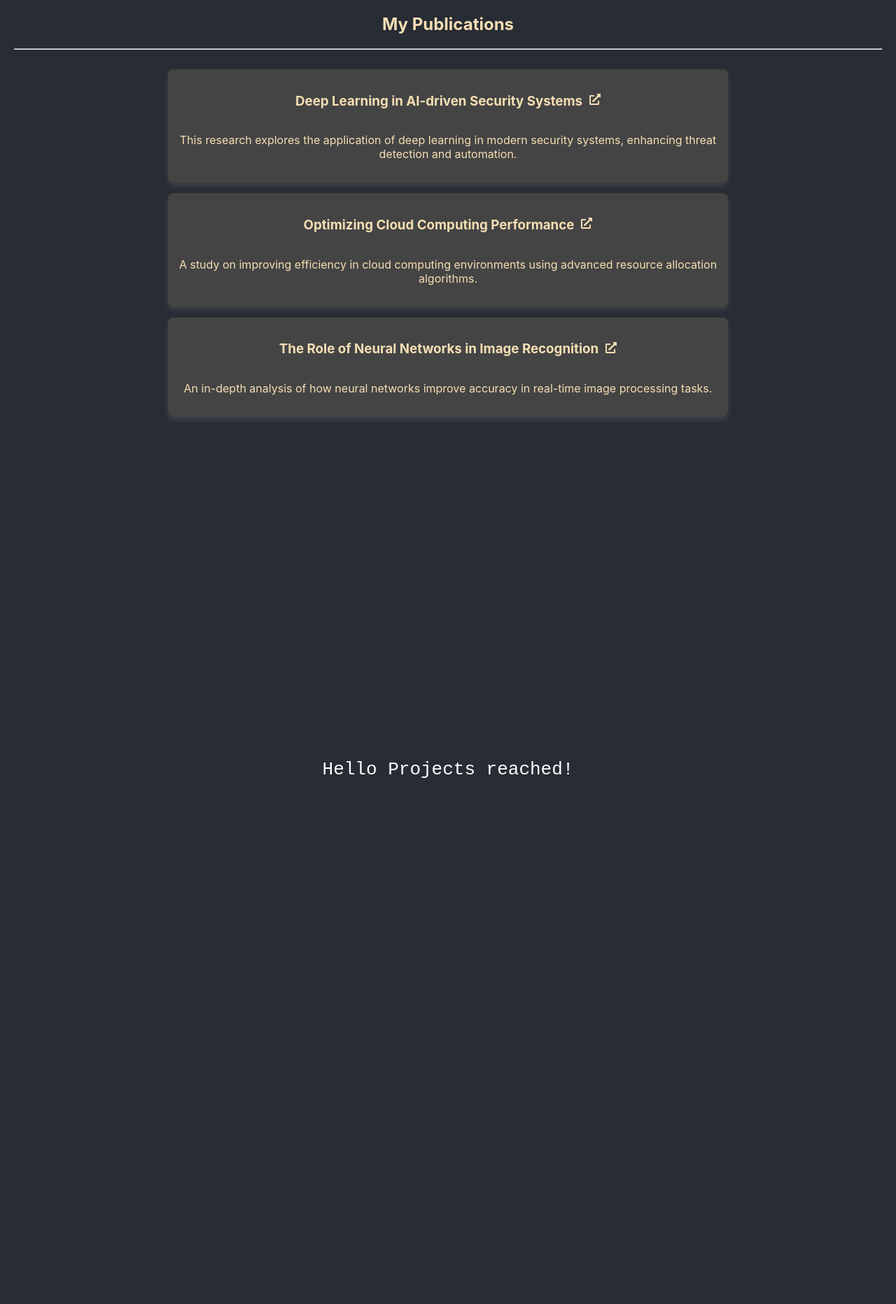
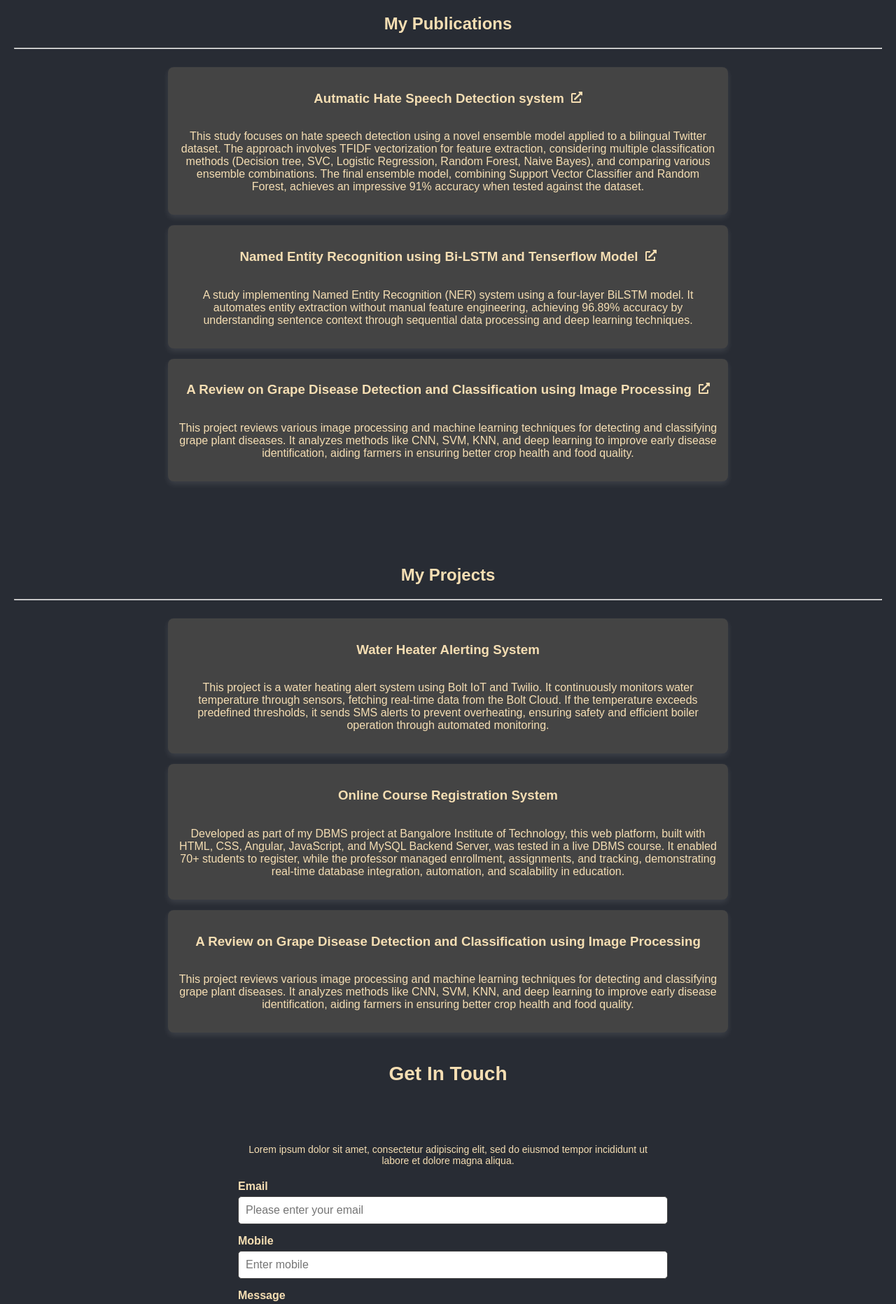
Before and after one commit to nvsahana/ReactPorfolioApp, a React (Create React App) app: page / in a window 1280 px wide. Shown: the part 880-2744 px from the top of the page at 70% size. Built offline with nearby package versions, Linux system fonts and the light colour scheme.

Commit message:
Updated Projects.tsx and ContactMe.tsx

```diff
--- /dev/null
+++ b/public/Projects.json
@@ -0,0 +1,15 @@
+[
+    {
+      "title": "Water Heater Alerting System",
+      "description": "This project is a water heating alert system using Bolt IoT and Twilio. It continuously monitors water temperature through sensors, fetching real-time data from the Bolt Cloud. If the temperature exceeds predefined thresholds, it sends SMS alerts to prevent overheating, ensuring safety and efficient boiler operation through automated monitoring."
+
+    },
+    {
+      "title": "Online Course Registration System",
+      "description": "Developed as part of my DBMS project at Bangalore Institute of Technology, this web platform, built with HTML, CSS, Angular, JavaScript, and MySQL Backend Server, was tested in a live DBMS course. It enabled 70+ students to register, while the professor managed enrollment, assignments, and tracking, demonstrating real-time database integration, automation, and scalability in education."
+    },
+    {
+      "title": "A Review on Grape Disease Detection and Classification using Image Processing ",
+      "description": "This project reviews various image processing and machine learning techniques for detecting and classifying grape plant diseases. It analyzes methods like CNN, SVM, KNN, and deep learning to improve early disease identification, aiding farmers in ensuring better crop health and food quality."
+    }
+]
--- a/public/publications.json
+++ b/public/publications.json
@@ -1,17 +1,17 @@
 [
     {
-      "title": "Deep Learning in AI-driven Security Systems",
-      "description": "This research explores the application of deep learning in modern security systems, enhancing threat detection and automation.",
+      "title": "Autmatic Hate Speech Detection system",
+      "description": "This study focuses on hate speech detection using a novel ensemble model applied to a bilingual Twitter dataset. The approach involves TFIDF vectorization for feature extraction, considering multiple classification methods (Decision tree, SVC, Logistic Regression, Random Forest, Naive Bayes), and comparing various ensemble combinations. The final ensemble model, combining Support Vector Classifier and Random Forest, achieves an impressive 91% accuracy when tested against the dataset.",
       "link": "https://ieeexplore.ieee.org/abstract/document/10276372?casa_token=xrbYKADg_TwAAAAA:hT4Ui06DfavrMGcRUr9Tq8WcUnGusuzLaaEHI3ADUS6MCb-Zoaz-VLcFNKOXzkpSGD66wdvICOU"
     },
     {
-      "title": "Optimizing Cloud Computing Performance",
-      "description": "A study on improving efficiency in cloud computing environments using advanced resource allocation algorithms.",
+      "title": "Named Entity Recognition using Bi-LSTM and Tenserflow Model",
+      "description": "A study implementing Named Entity Recognition (NER) system using a four-layer BiLSTM model. It automates entity extraction without manual feature engineering, achieving 96.89% accuracy by understanding sentence context through sequential data processing and deep learning techniques.",
       "link":"https://www.irjet.net/archives/V9/i10/IRJET-V9I1034.pdf"
     },
     {
-      "title": "The Role of Neural Networks in Image Recognition",
-      "description": "An in-depth analysis of how neural networks improve accuracy in real-time image processing tasks.",
+      "title": "A Review on Grape Disease Detection and Classification using Image Processing ",
+      "description": "This project reviews various image processing and machine learning techniques for detecting and classifying grape plant diseases. It analyzes methods like CNN, SVM, KNN, and deep learning to improve early disease identification, aiding farmers in ensuring better crop health and food quality.",
       "link": "https://www.irjet.net/archives/V8/i9/IRJET-V8I966.pdf"
     }
 ]
--- a/src/components/Footer/Footer.tsx
+++ b/src/components/Footer/Footer.tsx
@@ -2,7 +2,11 @@ import React from 'react';
 
 function Footer() {
   return (
-       <p>Hello Footer reached!</p>
+    <>
+    <hr />
+           <p style={{textAlign:"right", paddingRight: "20px", fontStyle:"italic"}}>Copywrite &#169; 2025 Sahana Narasipura Vasudevarao</p>
+    </>
+
   );
 }
 
--- /dev/null
+++ b/src/components/Main/ContactMe.css
@@ -0,0 +1,101 @@
+/* ContactMe.css */
+body {
+    font-family: Arial, sans-serif;
+    width: 100%;
+    color: wheat;
+    background-color: #282c34;
+    text-align: center;
+  }
+
+  .contact-container {
+    width: 100%;
+  }
+
+.ContactContent {
+    max-width: 600px;
+    margin: 50px auto;
+    padding: 20px;
+    background: inherit;
+    border-radius: 10px;
+}
+
+  .contact-container h2 {
+    font-size: 28px;
+    font-weight: bold;
+    margin-bottom: 10px;
+  }
+
+  .contact-container p {
+    font-size: 14px;
+    color: wheat;
+    margin-bottom: 20px;
+  }
+
+  .input-group {
+    margin-bottom: 15px;
+    text-align: left;
+  }
+
+  .input-group label {
+    display: block;
+    font-weight: bold;
+    margin-bottom: 5px;
+  }
+
+  .input-group input,
+  .input-group textarea {
+    width: 100% !important;
+    padding-left: 10px;
+    padding-top: 10px;
+    padding-bottom: 10px;
+    border: 1px solid #444;
+    border-radius: 5px;
+    background: white;
+    color: black;
+    font-size: 16px;
+  }
+
+  .input-group textarea {
+    resize: none;
+    height: 100px;
+  }
+
+  .submit-btn {
+    width: 102.45%;
+    padding: 12px;
+    background: #4CAF50;
+    color: white;
+    border: none;
+    border-radius: 5px;
+    font-size: 18px;
+    cursor: pointer;
+  }
+
+  .submit-btn:hover {
+    background: #45a049;
+  }
+
+  .submit-btn:focus {
+    outline: none;
+  }
+
+@media (max-width: 820px) {
+    .ContactContent {
+        max-width: 70%;
+        margin: 50px auto;
+        padding: 20px;
+        background: inherit;
+        border-radius: 10px;
+    }
+    .submit-btn {
+        width: 104.45%;
+        padding: 10px;
+        background: #4CAF50;
+        color: white;
+        border: none;
+        border-radius: 5px;
+        font-size: 18px;
+        cursor: pointer;
+      }
+
+}
--- a/src/components/Main/ContactMe.tsx
+++ b/src/components/Main/ContactMe.tsx
@@ -1,13 +1,74 @@
-import React from 'react';
+import React, { useState } from "react";
+import "./ContactMe.css";
 
-function ContactMe() {
+const ContactMe: React.FC = () => {
+  const [formData, setFormData] = useState({
+    email: "",
+    mobile: "",
+    message: "",
+  });
+
+  const handleChange = (e: React.ChangeEvent<HTMLInputElement | HTMLTextAreaElement>) => {
+    setFormData({ ...formData, [e.target.name]: e.target.value });
+  };
+
+  const handleSubmit = (e: React.FormEvent) => {
+    e.preventDefault();
+    console.log("Form submitted:", formData);
+    alert("Message sent successfully!");
+  };
+
   return (
-    <div className="App">
-      <header className="App-header">
-       <p>Hello ContactMe reached!</p>
-      </header>
+    <div className="contact-container">
+      <h2>Get In Touch</h2>
+      <div className="ContactContent">
+        <p>
+          Lorem ipsum dolor sit amet, consectetur adipiscing elit, sed do eiusmod tempor incididunt ut labore et dolore magna aliqua.
+        </p>
+        <form onSubmit={handleSubmit}>
+          <div className="input-group">
+            <label htmlFor="email">Email</label>
+            <input
+              type="email"
+              id="email"
+              name="email"
+              placeholder="Please enter your email"
+              value={formData.email}
+              onChange={handleChange}
+              required
+            />
+          </div>
+
+          <div className="input-group">
+            <label htmlFor="mobile">Mobile</label>
+            <input
+              type="tel"
+              id="mobile"
+              name="mobile"
+              placeholder="Enter mobile"
+              value={formData.mobile}
+              onChange={handleChange}
+              required
+            />
+          </div>
+
+          <div className="input-group">
+            <label htmlFor="message">Message</label>
+            <textarea
+              id="message"
+              name="message"
+              placeholder="Enter your message"
+              value={formData.message}
+              onChange={handleChange}
+              required
+            />
+          </div>
+
+          <button type="submit" className="submit-btn">Submit &gt;</button>
+        </form>
+      </div>
     </div>
   );
-}
+};
 
 export default ContactMe;
--- a/src/components/Main/Main.css
+++ b/src/components/Main/Main.css
@@ -31,14 +31,13 @@
     border-radius:150px !important;
 }
 .styled-button {
-    width: 50%;
-    background-color: #4a9b2f;
+    background-color: #4CAF50; /* Green color */
     color: white;
-    font-size: 18px;
+    font-size: 20px;
     font-weight: bold;
-    padding: 15px 30px;
-    border: 2px solid #73c04f;
-    border-radius: 8px;
+    padding: 15px 35px;
+    border: none;
+    border-radius: 10px;
     cursor: pointer;
     transition: all 0.3s ease-in-out;
     display: flex;
@@ -48,19 +47,20 @@
     letter-spacing: 1px;
     font-family: "Courier New", monospace;
     text-shadow: 1px 1px 2px rgba(0, 0, 0, 0.2);
-    box-shadow: 0px 4px 10px rgba(0, 255, 0, 0.2);
+    box-shadow: 0px 4px 15px rgba(0, 255, 0, 0.5);
 }
 
 .styled-button:hover {
-    background-color: #73c04f;
-    box-shadow: 0px 0px 15px rgba(0, 255, 0, 0.5);
-    transform: scale(1.05);
+    background-color: #45a049;
+    box-shadow: 0px 0px 20px rgba(0, 255, 0, 0.8);
+    transform: scale(1.1);
 }
 
 .styled-button .arrow {
-    font-size: 20px;
+    font-size: 22px;
     margin-left: 10px;
 }
+
 
 
 
@@ -70,6 +70,7 @@
         justify-content: center;
         align-items: center;
         text-align: center;
+        padding-top: 5em;
     }
     .LeftFlexContent {
         width: 100%;
--- a/src/components/Main/Main.tsx
+++ b/src/components/Main/Main.tsx
@@ -20,13 +20,13 @@ interface ButtonProps {
 }
 
 // Styled Button Component (embedded in Main.tsx)
-const StyledButton: React.FC<ButtonProps> = ({ text, to }) => {
-  return (
-    <Link to={to} className="styled-button" style={{textDecoration: 'None'}}>
-    {text} <span className="arrow">›</span>
-  </Link>
-  );
-};
+// const StyledButton: React.FC<ButtonProps> = ({ text, to }) => {
+//   return (
+//     <Link to={to} className="styled-button" style={{textDecoration: 'None'}}>
+//     {text} <span className="arrow">›</span>
+//   </Link>
+//   );
+// };
 
 const handleThis = (id: string) => {
   console.log("Reached me")
@@ -44,7 +44,9 @@ function Main() {
                 <p style={{fontFamily:"Courier New"}}>I am a full-stack developer with experience in software development, AI, and cloud computing. Having worked at Toyz Electronics, Bosch, and iConsult, I specialize in Java, Python, React, and AWS. My focus is on building scalable applications, optimizing databases, and developing AI-driven solutions to enhance efficiency and innovation.</p>
                 <div className="LeftButton" style={{paddingTop:2}}>
                 {/* <StyledButton text="Let's get Started" to="/publications" /> */}
-                <button onClick={() => handleThis('Publication')}>lets get started</button>
+                <button className="styled-button" onClick={() => handleThis('Publication')}>
+                  Let’s get started <span className="arrow">➤</span>
+                </button>
                 </div>
               </div>
             </div>
--- /dev/null
+++ b/src/components/Main/Projects.css
@@ -0,0 +1,30 @@
+.PublicationsPage {
+    min-height: 85vh;
+    text-align: center;
+    padding: 20px;
+    background-color: #282c34;
+    color: wheat;
+    padding-top: 5em;
+}
+
+.PublicationsList {
+    display: flex;
+    flex-direction: column;
+    gap: 15px;
+    max-width: 800px;
+    margin: 0 auto;
+}
+
+.PublicationCard {
+    background-color: #444;
+    padding: 15px;
+    border-radius: 8px;
+    box-shadow: 0px 4px 8px rgba(255, 255, 255, 0.1);
+}
+
+.PublicationCard .Title {
+    display: flex;
+    flex-direction: row;
+    align-items: center;
+    justify-content: center;
+}
--- a/src/components/Main/Projects.tsx
+++ b/src/components/Main/Projects.tsx
@@ -1,13 +1,49 @@
-import React from 'react';
+// import React from 'react';
 
-function Projects() {
+// function Publications() {
+//   return (
+//     <>
+
+//     </>
+//   );
+// }
+
+// export default Publications;
+import React, { useState, useEffect } from "react";
+import "./Projects.css"; // Create a CSS file for styling
+
+interface Project {
+  title: string;
+  description: string;
+}
+
+const Projects: React.FC = () => {
+  const [projects, setProjects] = useState<Project[]>([]);
+
+  useEffect(() => {
+    fetch("Projects.json")
+      .then((response) => response.json())
+      .then((data) => setProjects(data))
+      .catch((error) => console.error("Error loading publications:", error));
+  }, []);
+
   return (
-    <div className="App">
-      <header className="App-header">
-       <p>Hello Projects reached!</p>
-      </header>
+    <div className="PublicationsPage">
+      <h2>My Projects</h2>
+      <hr />
+      <br />
+      <div className="PublicationsList">
+        {projects.map((proj, index) => (
+          <div key={index} className="PublicationCard">
+            <div className="Title">
+              <h3>{proj.title} </h3>
+            </div>
+            <p>{proj.description}</p>
+          </div>
+        ))}
+      </div>
     </div>
   );
-}
+};
 
 export default Projects;
--- a/src/components/NavBar/NavBar.css
+++ b/src/components/NavBar/NavBar.css
@@ -96,6 +96,7 @@
     text-decoration: none;
     font-family: Helvetica, sans-serif;
     color: beige;
+    cursor: pointer;
 }
 /* Hamburger Button */
 .hamburger {
@@ -112,6 +113,9 @@
 
 /* Responsive Styling */
 @media (max-width: 820px) {
+    .NavBarStart {
+        position: relative;
+    }
     .navBlock {
         border-bottom: 0.5px solid #282c34;
 
```
